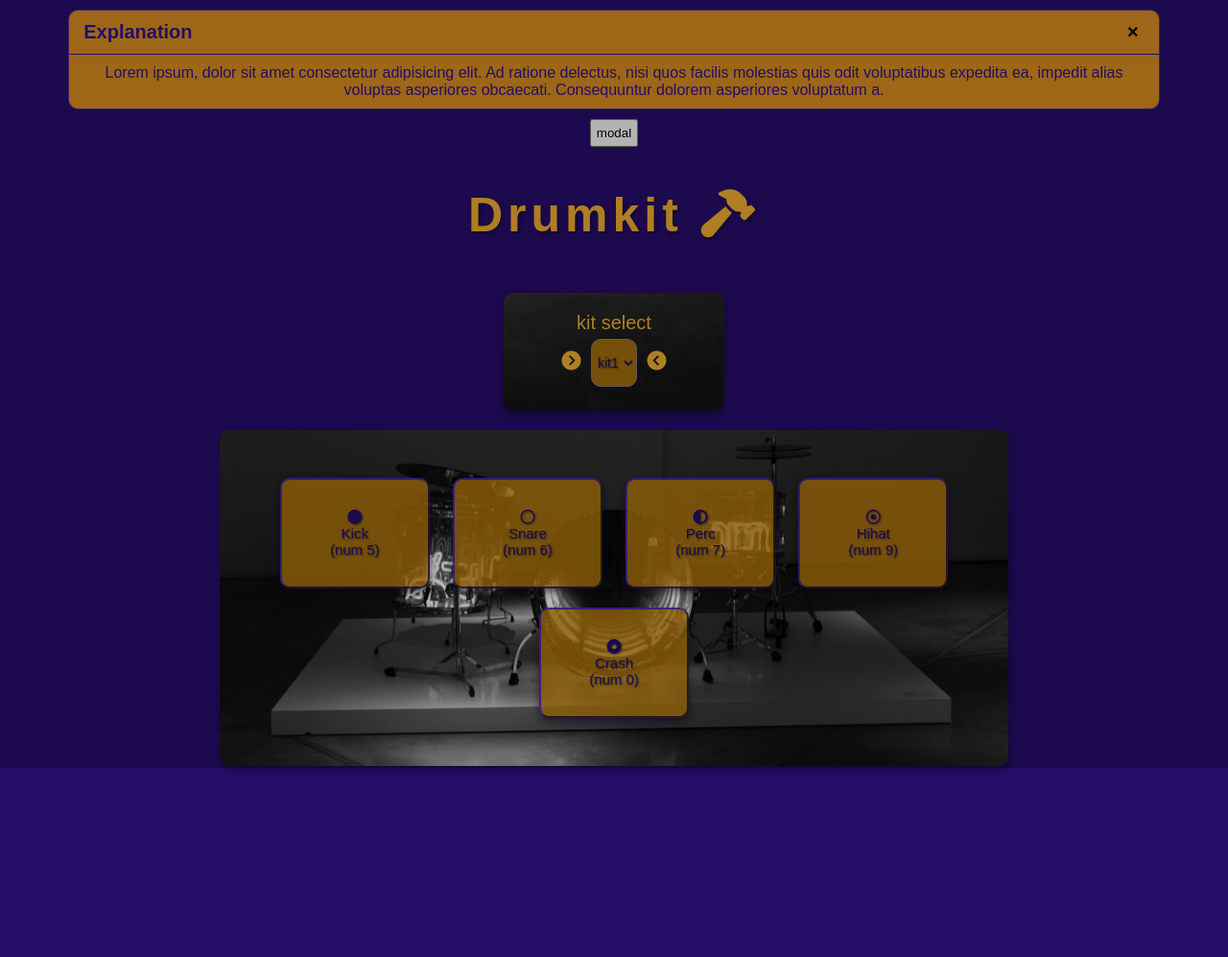
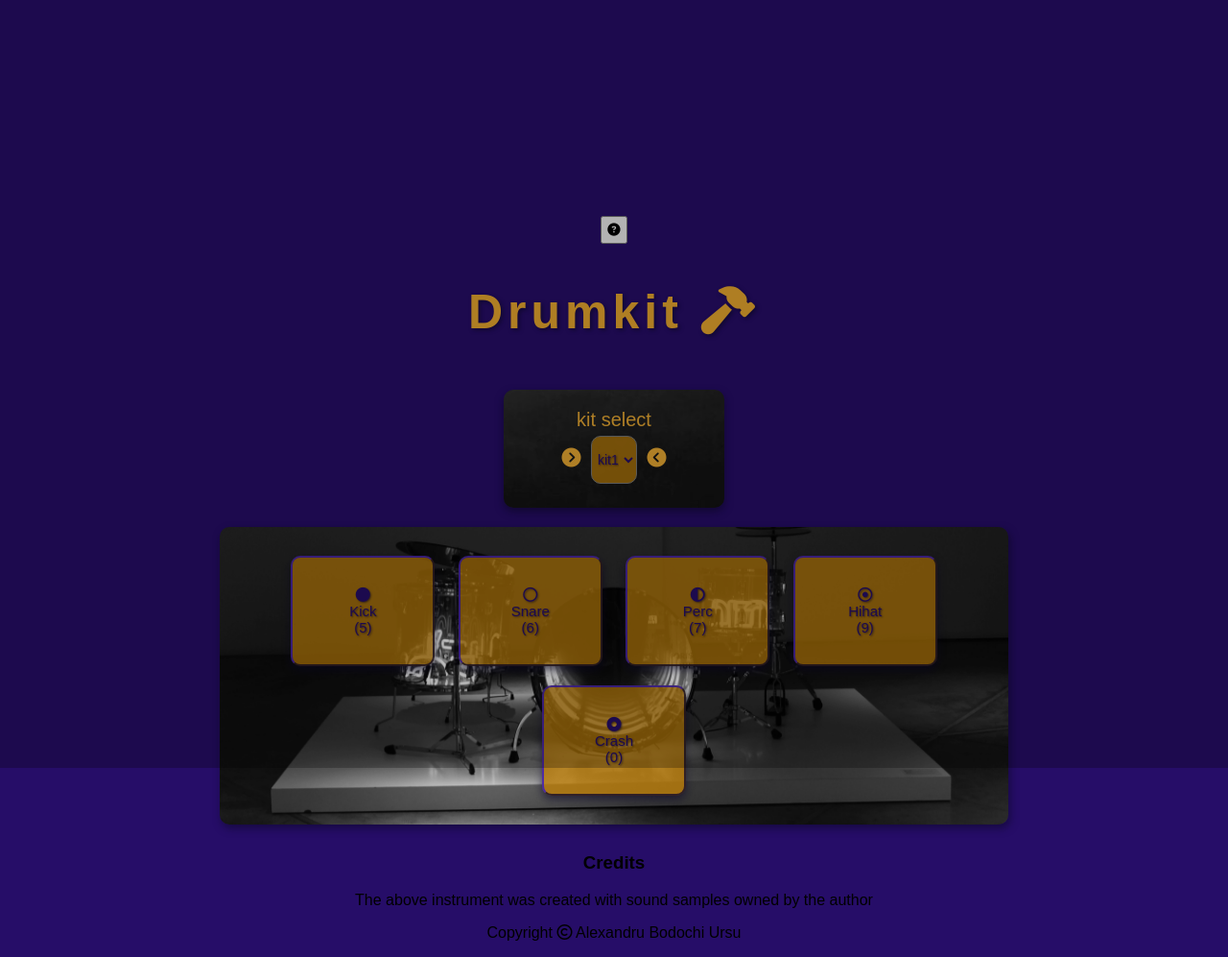
Before and after one commit to trikalex/pp2-js-drumkit, a plain HTML site: page index.html in a window 1280 px wide. Shown: the whole page at 96% size. Before the commit the page ends 816 px from the top, so only its background shows below. Drawn offline with Linux system fonts and the light colour scheme; a web font is replaced by a local one.

Commit message:
Add modal text and footer notes

```diff
--- a/index.html
+++ b/index.html
@@ -22,18 +22,43 @@
 <body>
 
     <!-- Modals -->
-    <div class="modal active" id="modal1">
+    <div class="modal" id="modal">
         <div class="modal-header">
-            <div class="modal-title">Explanation</div>
-            <button data-close-modal class="close-modal">&times;</button>
+            <div class="modal-title">Welcome to Drumkit!</div>
+            <button class="close-modal" id="close">&times;</button>
         </div>
         <div class="modal-body">
-            Lorem ipsum, dolor sit amet consectetur adipisicing elit. Ad ratione delectus, nisi quos facilis molestias
-            quis odit voluptatibus expedita ea, impedit alias voluptas asperiores obcaecati. Consequuntur dolorem
-            asperiores voluptatum a.
+            <p>
+                Please find below the digital drum machine that allows you to exercise your finger drumming skills while
+                having fun with the different percussion instruments and drum kits!
+            </p>
+            <br>
+            <p>
+                Under the 'kit select' menu you'll find 4 different drum kits each having different sounds and styles
+                assigned to the 5 percussion instruments.
+            </p>
+            <br>
+            <p>
+                Below the menu, where the dum pads are, that's where play area is and where the fun begins!
+                <br>
+                You can play the drums by tapping the pads, by using your mouse to click them, or by using the assigned
+                numeric keys for each drum pad.
+                <br>
+                Under each instrument name you'll find the corresponding numeric key for every pad. Try tapping those
+                keys and see what happens!
+                <br>
+                These keys were assigned in an ergonomic manner in order to facilitate any beat performace
+                that you might be inspired to play!
+            </p>
+            <br>
+            <p>
+                Please enjoy finger drumming and before anything Have Fun! :)
+            </p>
+
+
         </div>
     </div>
-    <button data-modal-target="#modal1" id="modal-btn"> modal</button>
+    <button data-modal-target="#modal" id="modal-btn"> <i class="fa-solid fa-circle-question"></i></button>
     <div id="overlay"></div>
 
     <!-- Application Title -->
@@ -67,42 +92,51 @@
                 <br>
                 Kick
                 <br>
-                (num 5)
+                (5)
             </button>
             <button class="btn" data-key="6" data-sound="snare">
                 <i class="fa-regular fa-circle"></i>
                 <br>
                 Snare
                 <br>
-                (num 6)
+                (6)
             </button>
             <button class="btn" data-key="7" data-sound="perc">
                 <i class="fa-solid fa-circle-half-stroke"></i>
                 <br>
                 Perc
                 <br>
-                (num 7)
+                (7)
             </button>
             <button class="btn" data-key="9" data-sound="hihat">
                 <i class="fa-regular fa-circle-dot"></i>
                 <br>
                 Hihat
                 <br>
-                (num 9)
+                (9)
             </button>
             <button class="btn" data-key="0" data-sound="crash">
                 <i class="fa-solid fa-circle-dot"></i>
                 <br>
                 Crash
                 <br>
-                (num 0)
+                (0)
             </button>
 
         </div>
 
     </div>
 
-    <footer>
+    <footer class="footer">
+        <h3>
+            Credits
+        </h3>
+        <p>
+            The above instrument was created with sound samples owned by the author
+        </p>
+        <p>
+            Copyright <i class="fa-regular fa-copyright"></i> Alexandru Bodochi Ursu
+        </p>
 
     </footer>
 
```
